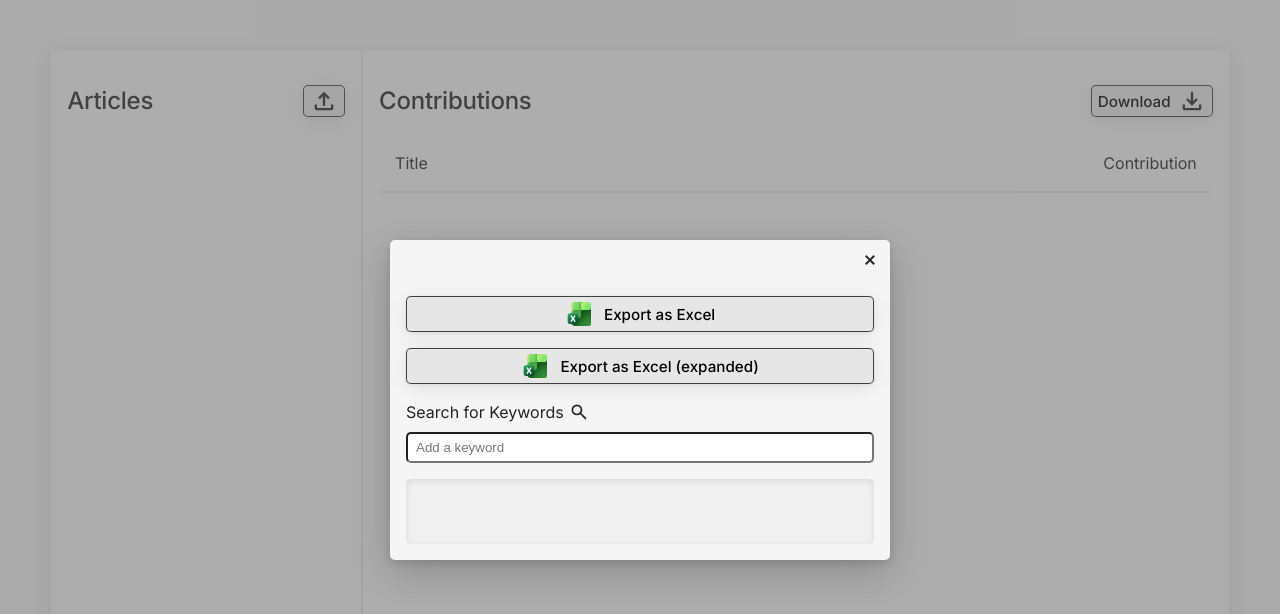
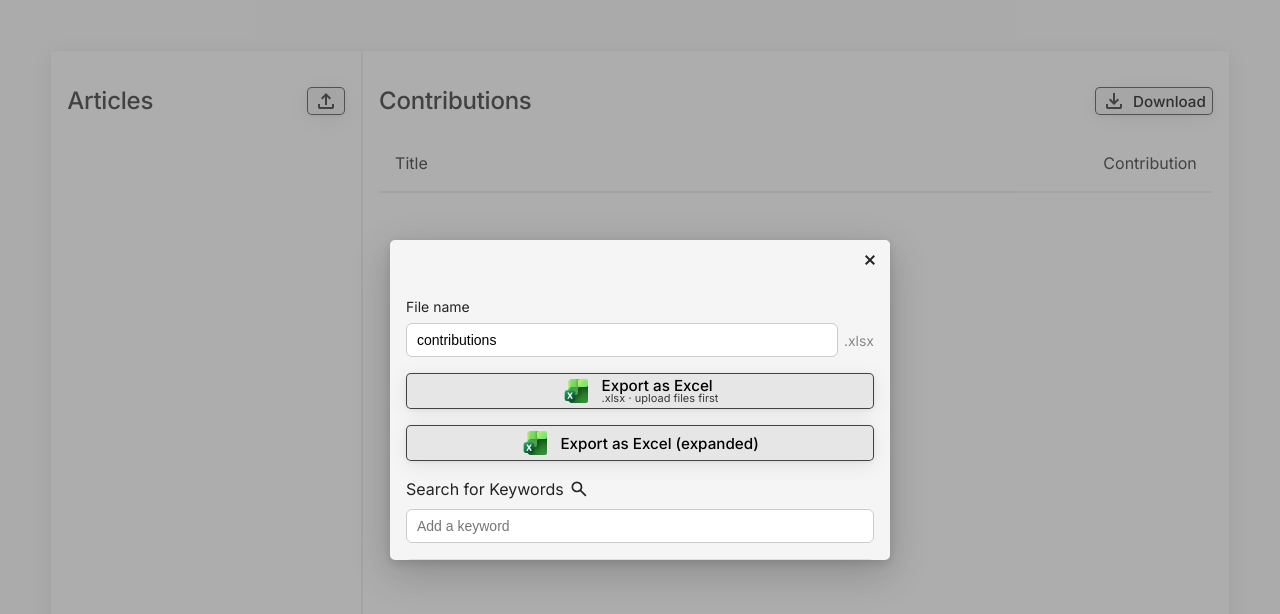
Before and after one commit to nathnwod/Contributions-Scraper-Web, a React (Vite) app in the folder contributions_scraper_web/: page / in a window 1280 px wide. Both pictures are taken after a click on the button "Download". Shown: the top 614 px of the page. Built offline with nearby package versions, Linux system fonts and the light colour scheme.

Commit message:
default export button now works, and provided metadata on button for user

```diff
--- a/contributions_scraper_web/src/App.jsx
+++ b/contributions_scraper_web/src/App.jsx
@@ -5,12 +5,19 @@ import ExportSettingsModal from './exportSettingsModal.jsx'
 
 function App() {
   const [openExportSettings, setOpenExportSettings] = useState(false)
+  const [results, setResults] = useState([])
 
   return (
     <>
-      <ContributionsScraper onOpenSettings={() => setOpenExportSettings(true)} />
+      <ContributionsScraper
+      onOpenSettings={() => setOpenExportSettings(true)}
+      results={results}
+      setResults={setResults} />
       {openExportSettings && (
-        <ExportSettingsModal onClose={() => setOpenExportSettings(false)} />
+        <ExportSettingsModal onClose={() => setOpenExportSettings(false)}
+        results={results}
+        setResults={setResults}
+         />
       )}
     </>
   )
--- a/contributions_scraper_web/src/contributions_scraper.jsx
+++ b/contributions_scraper_web/src/contributions_scraper.jsx
@@ -1,8 +1,8 @@
 import React, { useState } from 'react'
 import './contributions_scraper.css'
 
-function ContributionsScraper({ onOpenSettings }) {
-    const [results, setResults] = useState([])
+function ContributionsScraper({ onOpenSettings, results, setResults }) {
+
     const [fileNames, setFileNames] = useState([])
 
     const handleUpload = async (e) => {
@@ -33,28 +33,28 @@ function ContributionsScraper({ onOpenSettings }) {
     }
 
 
-    const [exportStatus, setExportStatus] = useState('')
+    // const [exportStatus, setExportStatus] = useState('')
 
-    const handleExport = async () => {
-        if(!results.length) return
+    // const handleExport = async () => {
+    //     if(!results.length) return
 
-        setExportStatus('Downloading...')
+    //     setExportStatus('Downloading...')
 
-        try {
-            const response = await fetch('http://127.0.0.1:5000/exportExcel', {
-                method: 'POST',
-                headers: { 'Content-Type': 'application/json' },
-                body: JSON.stringify(results)
-            })
-            const data = await response.json()
-            setExportStatus('Downloaded!')
-            setTimeout(() => setExportStatus(''), 3000) // clears after 3 seconds
-        } catch (err) {
-            console.error('Error:', err)
-            setExportStatus('Error downloading')
-        }
+    //     try {
+    //         const response = await fetch('http://127.0.0.1:5000/exportExcel', {
+    //             method: 'POST',
+    //             headers: { 'Content-Type': 'application/json' },
+    //             body: JSON.stringify(results)
+    //         })
+    //         const data = await response.json()
+    //         setExportStatus('Downloaded!')
+    //         setTimeout(() => setExportStatus(''), 3000) // clears after 3 seconds
+    //     } catch (err) {
+    //         console.error('Error:', err)
+    //         setExportStatus('Error downloading')
+    //     }
 
-    }
+    // }
 
 
   return (
@@ -75,7 +75,7 @@ function ContributionsScraper({ onOpenSettings }) {
                 />
 
                 <button className='upload-files-btn' onClick={() => document.getElementById('pdf-upload').click()}>
-                     <svg className='upload-files' xmlns="http://www.w3.org/2000/svg" height="28px" viewBox="0 -960 960 960" width="28px" fill="#242424"><path d="M440-320v-326L336-542l-56-58 200-200 200 200-56 58-104-104v326h-80ZM240-160q-33 0-56.5-23.5T160-240v-120h80v120h480v-120h80v120q0 33-23.5 56.5T720-160H240Z"/></svg>
+                     <svg className='upload-files' xmlns="http://www.w3.org/2000/svg" height="24px" viewBox="0 -960 960 960" width="24px" fill="#242424"><path d="M440-320v-326L336-542l-56-58 200-200 200 200-56 58-104-104v326h-80ZM240-160q-33 0-56.5-23.5T160-240v-120h80v120h480v-120h80v120q0 33-23.5 56.5T720-160H240Z"/></svg>
                 </button>
             </div>
 
@@ -93,13 +93,9 @@ function ContributionsScraper({ onOpenSettings }) {
             <div className='contributions-header'>
                 <h2>Contributions</h2>
 
-                {/* temporary */}
-                {exportStatus && <p>{exportStatus}</p>}
-
-
                 <button className='download-results-btn' onClick={onOpenSettings}>
-
-                    <span className='download-txt'>Download</span><svg xmlns="http://www.w3.org/2000/svg" height="28px" viewBox="0 -960 960 960" width="28px" fill="#242424"><path d="M480-320 280-520l56-58 104 104v-326h80v326l104-104 56 58-200 200ZM240-160q-33 0-56.5-23.5T160-240v-120h80v120h480v-120h80v120q0 33-23.5 56.5T720-160H240Z"/></svg>
+                    <svg xmlns="http://www.w3.org/2000/svg" height="24px" viewBox="0 -960 960 960" width="24px" fill="#242424"><path d="M480-320 280-520l56-58 104 104v-326h80v326l104-104 56 58-200 200ZM240-160q-33 0-56.5-23.5T160-240v-120h80v120h480v-120h80v120q0 33-23.5 56.5T720-160H240Z"/></svg>
+                    <span className='download-txt'>Download</span>
                 </button>
             </div>
 
--- a/contributions_scraper_web/src/exportSettingsModal.css
+++ b/contributions_scraper_web/src/exportSettingsModal.css
@@ -63,9 +63,10 @@
 
 
 .keyword-input{
-    border-radius: 5px;
-    min-height: 25px;
-    padding-left: .5rem;
+    padding: 8px 10px;
+    border: 1px solid #ccc;
+    border-radius: 6px;
+    font-size: 14px;
 }
 
 .keyword-input-group {
@@ -83,9 +84,55 @@
 
 }
 
-.export-default-excel-btn{
+.export-default-excel-btn {
+    display: flex;
+    align-items: center;
+    gap: .5rem;
+}
 
+.export-btn-text {
+    display: flex;
+    flex-direction: column;
+    align-items: flex-start;
+    line-height: 1;
 }
+
+.export-btn-sub {
+    font-size: 11px;
+    color: #383838;
+    font-weight: 400;
+}
+
+.filename-input-group {
+    display: flex;
+    flex-direction: column;
+    gap: 6px;
+}
+
+.filename-label {
+    font-size: 14px;
+    margin: 0;
+}
+
+.filename-input-row {
+    display: flex;
+    align-items: center;
+    gap: 6px;
+}
+
+.filename-input {
+    flex: 1;
+    padding: 8px 10px;
+    border: 1px solid #ccc;
+    border-radius: 6px;
+    font-size: 14px;
+}
+
+.filename-extension {
+    color: #888;
+    font-size: 14px;
+}
+
 
 .export-additional-rows-excel-btn{
 
@@ -132,6 +179,7 @@
 
 }
 
+
 @media (max-width: 625px) {
     .excel-icon{
         width: 24px;
--- a/contributions_scraper_web/src/exportSettingsModal.jsx
+++ b/contributions_scraper_web/src/exportSettingsModal.jsx
@@ -3,9 +3,12 @@ import './exportSettingsModal.css'
 import ExcelIcon from './excel-icon.svg'
 
 
-function ExportSettingsModal( {onClose}) {
+function ExportSettingsModal( {onClose, results}) {
     const[keyword, setKeyword] = useState('')
     const[keywords, setKeywords] = useState([])
+    const [exportStatus, setExportStatus] = useState('')
+    const [fileName, setFileName] = useState('contributions')
+
 
     const handleAddKeyword = (e) => {
         if(e.key === 'Enter' && keyword.trim()) {
@@ -13,7 +16,54 @@ function ExportSettingsModal( {onClose}) {
             setKeyword('')
         }
     }
-    return(
+
+const handleExport = async () => {
+    if (!results.length) return
+
+    setExportStatus('Downloading...')
+
+    try {
+        const response = await fetch('http://127.0.0.1:5000/exportExcel', {
+            method: 'POST',
+            headers: { 'Content-Type': 'application/json' },
+            body: JSON.stringify(results)
+        })
+
+        // get file as binary blob
+        const blob = await response.blob()
+
+        // trigger browser download with users chosen filename
+        const url = window.URL.createObjectURL(blob)
+        const link = document.createElement('a')
+        link.href = url
+        link.download = `${fileName || 'contributions'}.xlsx`
+        document.body.appendChild(link)
+        link.click()
+        link.remove()
+        window.URL.revokeObjectURL(url)
+
+        setExportStatus('Downloaded!')
+        setTimeout(() => setExportStatus(''), 3000)
+    } catch (err) {
+        console.error('Error:', err)
+        setExportStatus('Error downloading')
+    }
+}
+
+    const isReady = results.length > 0
+
+    let subText = ''
+    if (exportStatus === 'Downloading...') {
+        subText = '.xlsx ⋅ in progress'
+    } else if (exportStatus === 'Downloaded!') {
+        subText = '.xlsx ⋅ complete'
+    } else if (isReady) {
+        subText = '.xlsx ⋅ ready'
+    } else {
+        subText = '.xlsx ⋅ upload files first'
+    }
+
+    return (
         <>
             <div className='background-shadow'></div>
             <div className='export-settings-container'>
@@ -22,9 +72,31 @@ function ExportSettingsModal( {onClose}) {
                 </button>
 
                 <div className='export-content-wrapper'>
-                    <button className='export-default-excel-btn'>
+                    <div className='filename-input-group'>
+                        <p className='filename-label'>File name</p>
+                        <div className='filename-input-row'>
+                            <input
+                                className='filename-input'
+                                type='text'
+                                value={fileName}
+                                onChange={(e) => setFileName(e.target.value)}
+                                placeholder='contributions'
+                            />
+                            <span className='filename-extension'>.xlsx</span>
+                        </div>
+                    </div>
+
+                    <button
+                        className='export-default-excel-btn'
+                        onClick={handleExport}
+                        // disabled={!isReady}
+                    >
                         <img className='excel-icon' src={ExcelIcon} width="32" height="32" />
-                        <span>Export as Excel</span>
+                        <div className='export-btn-text'>
+                            {!exportStatus && <span>Export as Excel</span>}
+                            {exportStatus && <p>{exportStatus}</p>}
+                            <span className='export-btn-sub'>{subText}</span>
+                        </div>
                     </button>
 
                     <button className='export-additional-rows-excel-btn'>
@@ -33,11 +105,10 @@ function ExportSettingsModal( {onClose}) {
                     </button>
 
                     <div className='keyword-input-group'>
-
-                    <p className='search-text'>
-                        <span className='search-text-label'>Search for Keywords</span>
-                        <svg className='search-svg' xmlns="http://www.w3.org/2000/svg" height="20px" viewBox="0 -960 960 960" width="20px" fill="#242424"><path d="M784-120 532-372q-30 24-69 38t-83 14q-109 0-184.5-75.5T120-580q0-109 75.5-184.5T380-840q109 0 184.5 75.5T640-580q0 44-14 83t-38 69l252 252-56 56ZM380-400q75 0 127.5-52.5T560-580q0-75-52.5-127.5T380-760q-75 0-127.5 52.5T200-580q0 75 52.5 127.5T380-400Z"/></svg>
-                    </p>
+                        <p className='search-text'>
+                            <span className='search-text-label'>Search for Keywords</span>
+                            <svg className='search-svg' xmlns="http://www.w3.org/2000/svg" height="20px" viewBox="0 -960 960 960" width="20px" fill="#242424"><path d="M784-120 532-372q-30 24-69 38t-83 14q-109 0-184.5-75.5T120-580q0-109 75.5-184.5T380-840q109 0 184.5 75.5T640-580q0 44-14 83t-38 69l252 252-56 56ZM380-400q75 0 127.5-52.5T560-580q0-75-52.5-127.5T380-760q-75 0-127.5 52.5T200-580q0 75 52.5 127.5T380-400Z"/></svg>
+                        </p>
                         <input
                             className='keyword-input'
                             type="text"
@@ -48,7 +119,6 @@ function ExportSettingsModal( {onClose}) {
                         />
                     </div>
 
-                    {/* populate keywords array */}
                     <div className="keywords-container">
                         {keywords.map((keyword, index) => (
                             <div className='keyword-tag' key={index}>
@@ -57,9 +127,7 @@ function ExportSettingsModal( {onClose}) {
                         ))}
                     </div>
                 </div>
-
             </div>
-
         </>
     )
 }
```
Also changed, not shown: contributions_scraper_web/src/contributions_scraper.css (line endings or trailing spaces), 2 other files (tests, documents, lock files or other folders).
